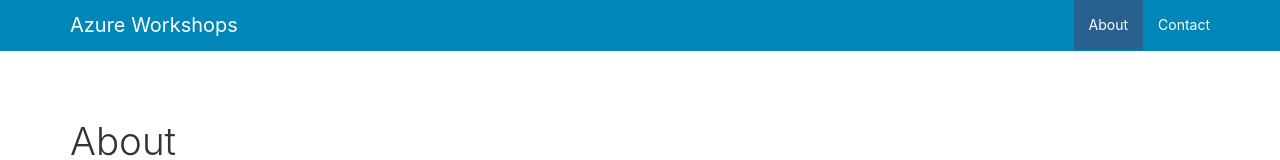
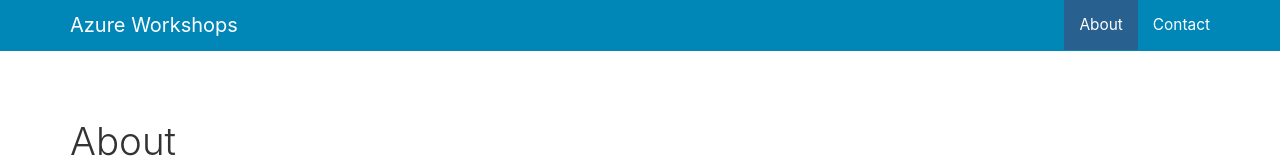
Before and after one commit to AzureWorkshops/AzureWorkshops, a plain HTML site: page about.html in a window 1280 px wide. Shown: the top 160 px of the page. Drawn offline with nearby package versions, Linux system fonts and the light colour scheme.

Commit message:
updating menu font-size

```diff
--- a/css/custom.css
+++ b/css/custom.css
@@ -9,6 +9,10 @@ body {
   border-color: #337ab7;*/
   background-color: #0086b7;
   border-color: #0086b7;
+}
+
+.navbar-inverse .navbar-nav>li>a {
+    font-size: 1.1em;
 }
 
 .btn-primary {
```
